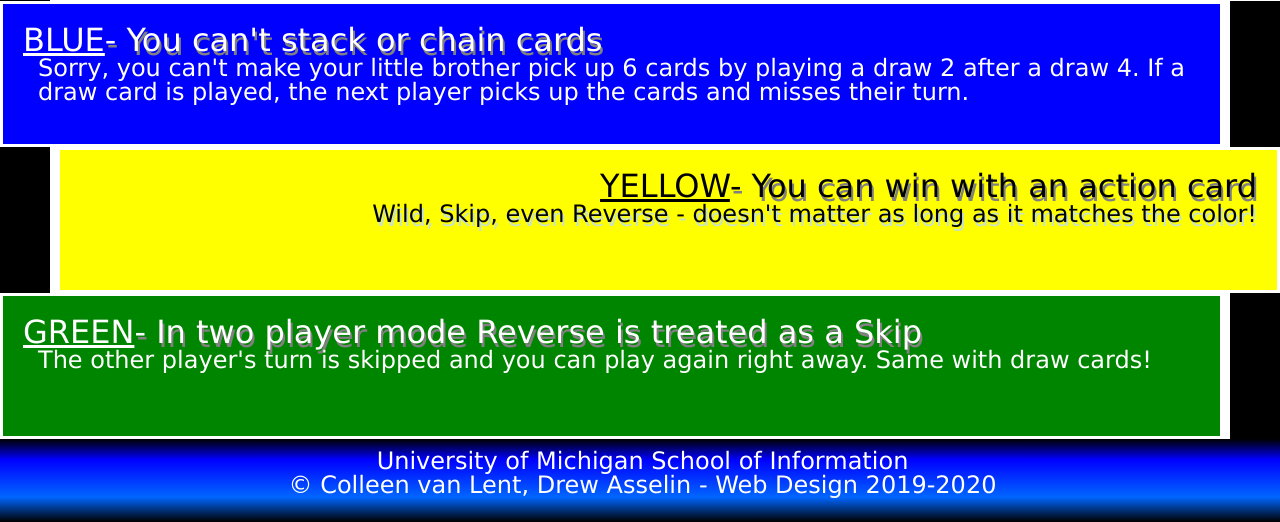
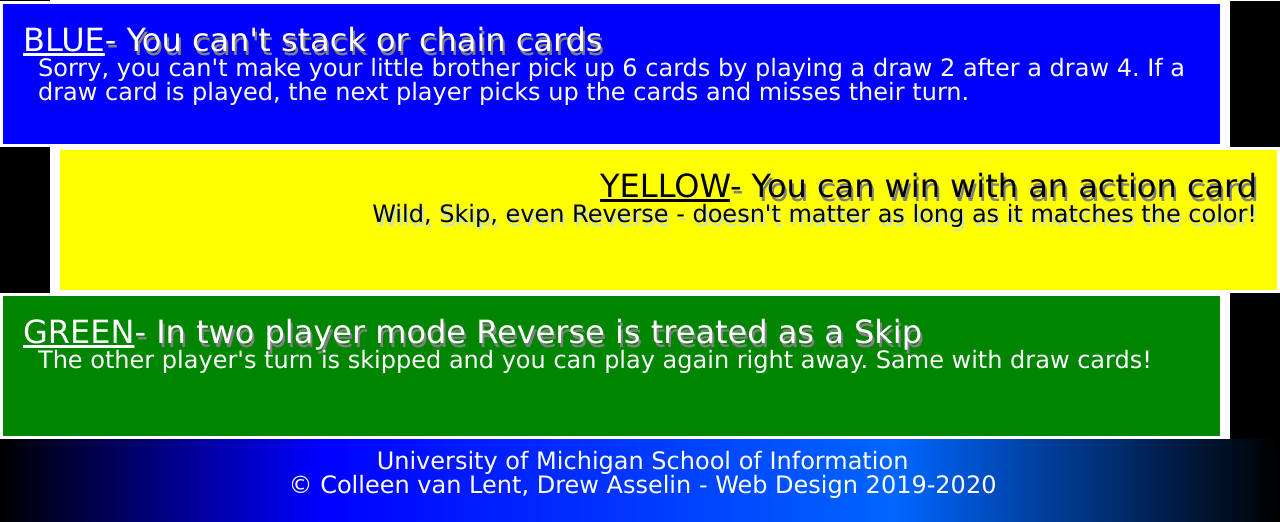
Before and after one commit to ekutyla/homework2-2022, a plain HTML site: page index.html in a window 1280 px wide. Shown: the part 711-1233 px from the top of the page. Drawn offline with Linux system fonts and the light colour scheme.

Commit message:
Add files via upload

```diff
--- a/css/style.css
+++ b/css/style.css
@@ -84,7 +84,7 @@ span{
 }
 
 footer{
-    background: linear-gradient(#000000, #0000ff 25%, #0066ff 70%, #000000);
+    background: linear-gradient(90deg, #000000 0%, #0000ff 25%, #0066ff 70%, #000000 100%);
     font-size: 20px;
     text-align: center;
     padding-top: 10px;
```
